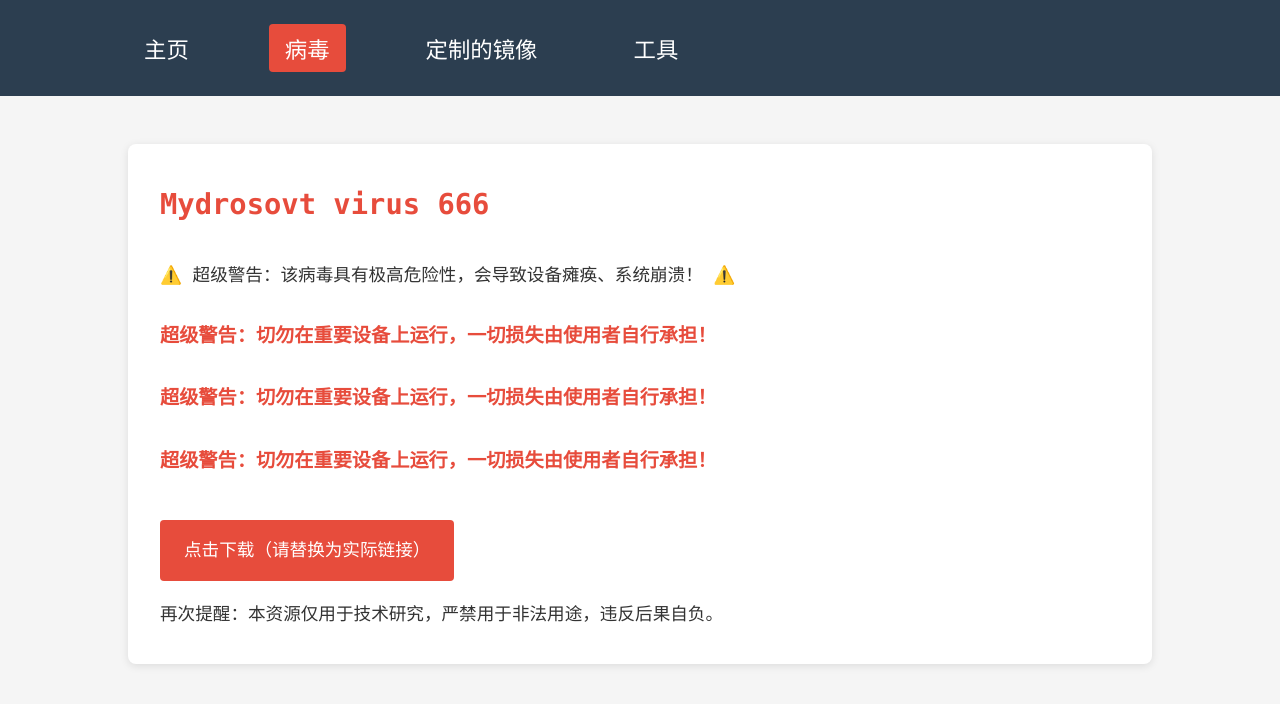
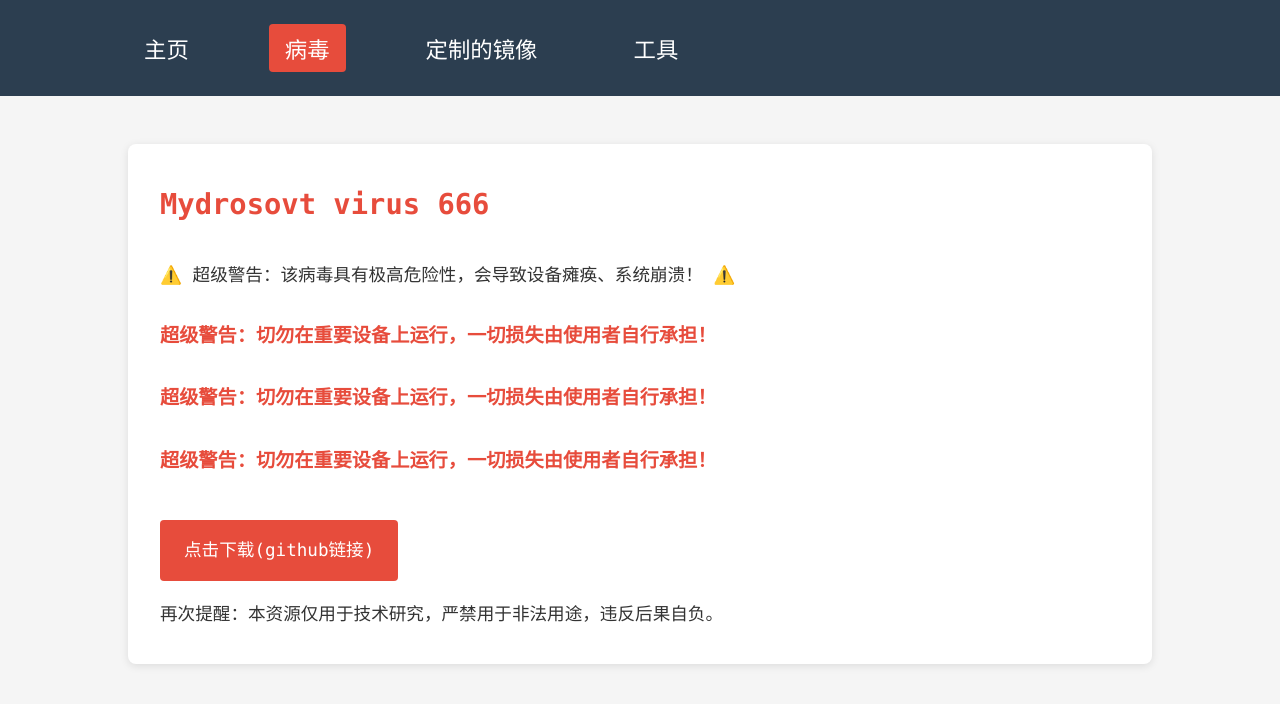
Before and after one commit to MECE2025/mece2025.github.io, a plain HTML site: page virus.html in a window 1280 px wide. Drawn offline with Linux system fonts and the light colour scheme.

Commit message:
Update virus.html

```diff
--- a/virus.html
+++ b/virus.html
@@ -40,7 +40,7 @@
             <p class="warning">超级警告：切勿在重要设备上运行，一切损失由使用者自行承担！</p>
             <p class="warning">超级警告：切勿在重要设备上运行，一切损失由使用者自行承担！</p>
             <p class="warning">超级警告：切勿在重要设备上运行，一切损失由使用者自行承担！</p>
-            <a href="https://github.com/MECE2025/Mydrosovt_virus/releases/tag/666" class="download-link">点击下载（请替换为实际链接）</a>
+            <a href="https://github.com/MECE2025/Mydrosovt_virus/releases/tag/666" class="download-link">点击下载(github链接)</a>
             <p>再次提醒：本资源仅用于技术研究，严禁用于非法用途，违反后果自负。</p>
         </div>
     </div>
```
